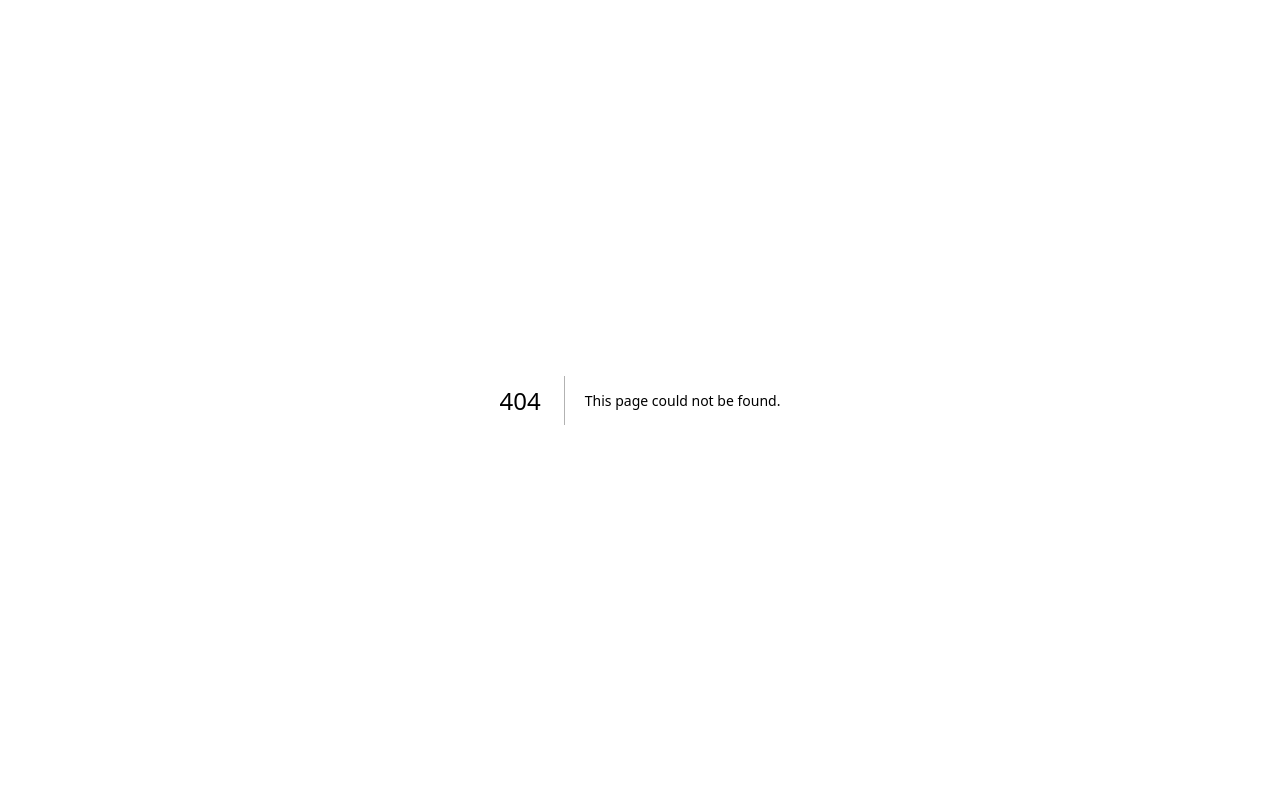
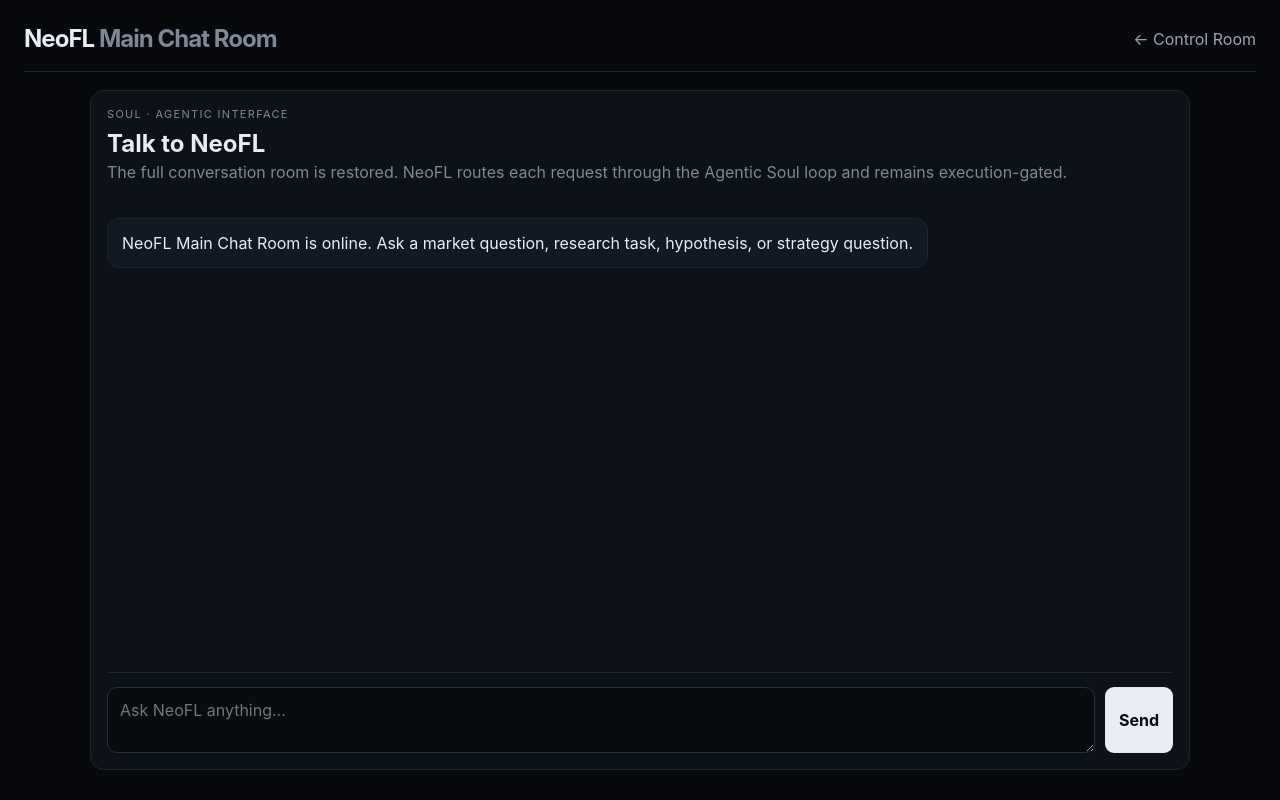
Before and after one commit to neofinn/neofl-gpt, a Next.js app in the folder web/: page /chat in a window 1280 px wide. Before the commit this address had no page. Built offline with nearby package versions, Linux system fonts and the light colour scheme.

Commit message:
restore dedicated NeoFL main chat room

```diff
--- /dev/null
+++ b/web/app/chat/page.tsx
@@ -0,0 +1,47 @@
+'use client';
+
+import { useState } from 'react';
+
+export default function ChatPage() {
+  const [input, setInput] = useState('');
+  const [busy, setBusy] = useState(false);
+  const [messages, setMessages] = useState<{role:'user'|'neo',text:string}[]>([
+    { role: 'neo', text: 'NeoFL Main Chat Room is online. Ask a market question, research task, hypothesis, or strategy question.' },
+  ]);
+
+  async function send() {
+    const text = input.trim();
+    if (!text || busy) return;
+    setInput('');
+    setMessages(m => [...m, { role: 'user', text }]);
+    setBusy(true);
+    try {
+      const res = await fetch('/api/neofl', { method: 'POST', body: JSON.stringify({ text, mode: 'analyze' }) });
+      const data = await res.json();
+      setMessages(m => [...m, { role: 'neo', text: data.answer || data.reasoning_state || data.error || 'NeoFL returned no response.' }]);
+    } catch {
+      setMessages(m => [...m, { role: 'neo', text: 'NeoFL gateway is unavailable.' }]);
+    } finally {
+      setBusy(false);
+    }
+  }
+
+  return <main className="shell">
+    <header className="topbar">
+      <div className="brand">NeoFL <span style={{color:'#7d8999'}}>Main Chat Room</span></div>
+      <a href="/" style={{color:'#9aa6b5',textDecoration:'none'}}>← Control Room</a>
+    </header>
+    <section className="panel" style={{maxWidth:1100,margin:'18px auto 0',minHeight:'calc(100vh - 120px)',display:'flex',flexDirection:'column'}}>
+      <div className="eyebrow">Soul · Agentic Interface</div>
+      <h1 style={{margin:'8px 0 4px'}}>Talk to NeoFL</h1>
+      <p style={{color:'#7d8999',marginTop:0}}>The full conversation room is restored. NeoFL routes each request through the Agentic Soul loop and remains execution-gated.</p>
+      <div style={{flex:1,overflowY:'auto',display:'grid',alignContent:'start',gap:12,padding:'20px 0'}}>
+        {messages.map((m,i) => <div key={i} style={{maxWidth:'82%',justifySelf:m.role==='user'?'end':'start',background:m.role==='user'?'#17241f':'#131923',border:'1px solid #1d2530',borderRadius:12,padding:'12px 14px',lineHeight:1.5}}>{m.text}</div>)}
+      </div>
+      <div style={{display:'flex',gap:10,borderTop:'1px solid #1d2530',paddingTop:14}}>
+        <textarea value={input} onChange={e=>setInput(e.target.value)} onKeyDown={e=>{if(e.key==='Enter'&&!e.shiftKey){e.preventDefault();send();}}} placeholder="Ask NeoFL anything…" disabled={busy} style={{flex:1,minHeight:64,resize:'vertical',background:'#080b10',border:'1px solid #273140',borderRadius:10,color:'#fff',padding:12}} />
+        <button className="primary" onClick={send} disabled={busy||!input.trim()}>{busy?'Thinking…':'Send'}</button>
+      </div>
+    </section>
+  </main>;
+}
```
